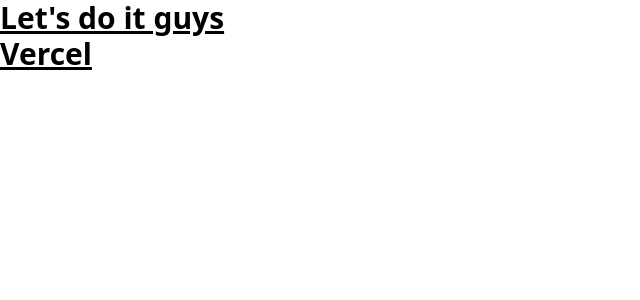
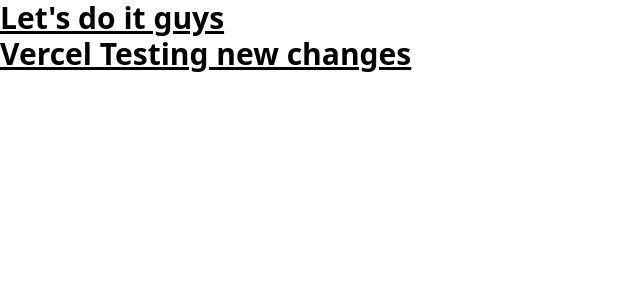
Before and after one commit to anasbenyaiche/energie-guide-web-app, a React (Vite) app: page / in a window 1280 px wide. Shown: the top 300 px of the page, without its empty margins (0-640 px from the left). Built offline with nearby package versions, Linux system fonts and the light colour scheme.

Commit message:
new changes

```diff
--- a/src/App.jsx
+++ b/src/App.jsx
@@ -5,7 +5,7 @@
     <>
       <div className="text-3xl font-bold underline">
         <h1>Let's do it guys</h1>
-        Vercel{" "}
+        Vercel Testing new changes
       </div>
     </>
   );
```
